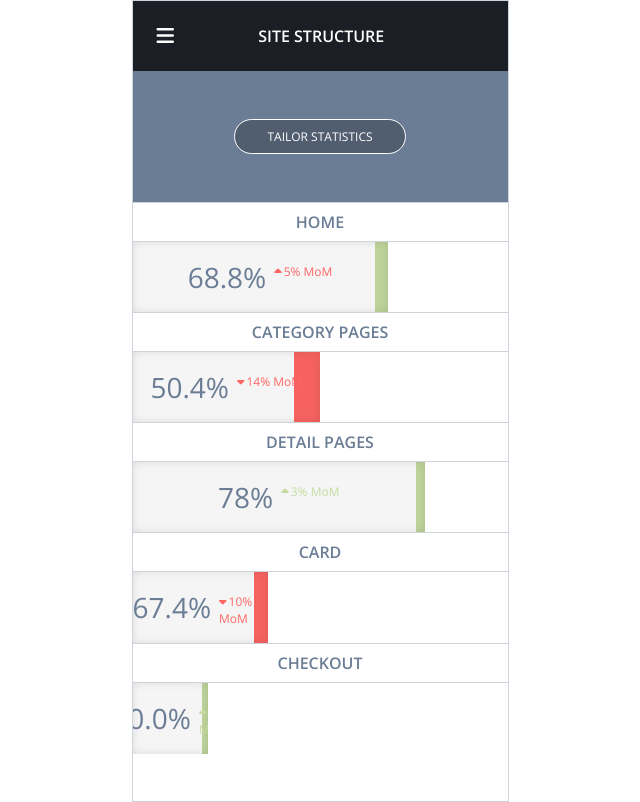
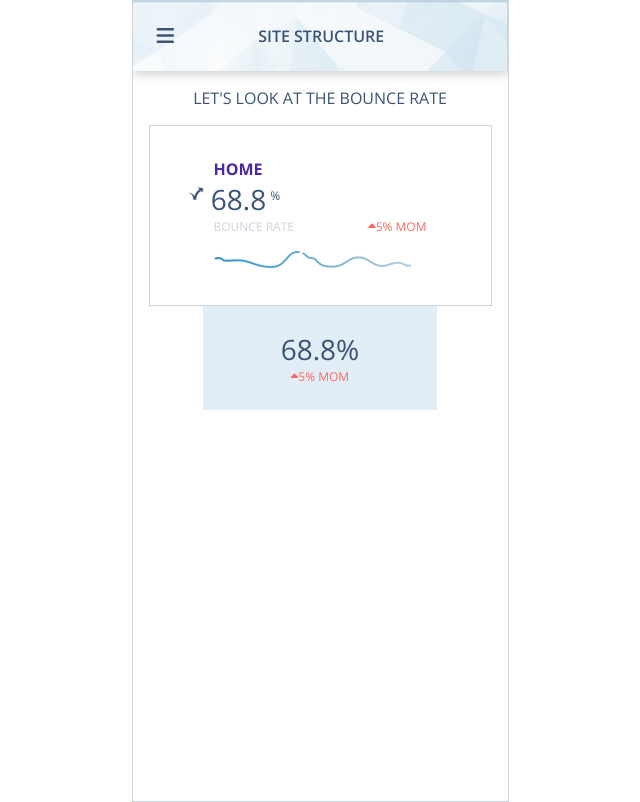
Before and after one commit to TimThuis/dashboard, a plain HTML site: page index.html in a window 1280 px wide. Shown: the whole page, without its empty margins (320-960 px from the left). Drawn offline with nearby package versions, Linux system fonts and the light colour scheme.

Commit message:
add design file and animation

```diff
--- a/index.html
+++ b/index.html
@@ -12,112 +12,59 @@
         <div id="navbar">
           <i class="fa fa-bars" aria-hidden="true"></i>
           <div class="title">
-            <h1>category pages</h1>
             <h1>site structure</h1>
           </div>
           <i class="fa fa-times" aria-hidden="true" onclick="hideDetailPage()"></i>
         </div>
         <div class="intro">
-          <p class="button">Tailor statistics</p>
+          <p>let's look at the <span>bounce rate</span></p>
         </div>
       </div>
       <div id="home-page">
-        <div class="card">
-          <h2>home</h2>
-          <div class="card-detail card-test">
-            <div class="slide-card one" onclick='slideCardPlay()'>
-              <h4>Bounce rate</h4>
-              <div class="percent">68.8%</div>
-              <div class="grow red"><i class="fa fa-caret-up" aria-hidden="true"></i>5% MoM</div>
-            </div>
-            <div class="slide-card two"  onclick='slideCardRev()'>
-              <img src="./src/graph.png" alt="">
-            </div>
+        <div class="card-main" >
+          <div class="card-title f-purple f-extra-bold">home</div>
+          <div class="card-percent f-big">
+            <img src="./src/icon-bounce.png" alt="icon">
+            68.8<span class="f-small">%<span>
+          </div>
+          <div class="card-sub-title f-small f-gray">
+            Bounce rate
+            <span class="grow-percent f-red"><i class="fa fa-caret-up" aria-hidden="true"></i>5% MoM</span>
+          </div>
+          <div class="card-graph-small">
+            <img src="./src/graph-small.png" alt="graph">
           </div>
         </div>
 
-        <div style='width:68%' onclick='showGraph(this)' class="flow">
-          <div style='width:5%' class="diff-status-bar green-bg"></div>
-          <div class="numbers">
-            <div class="percent">
-              68.8%
+        <div class="card-bar" style='width:68%' onclick='startCardBarDetailShow(this)'>
+          <div class="percent f-big">68.8%</div>
+          <div class="grow f-red f-small"><i class="fa fa-caret-up" aria-hidden="true"></i>5% MoM</div>
+          <div class="card-bar-graph">
+            <img src="./src/graph-big.png" alt="graph">
+          </div>
+          <div class="card-bar-details">
+            <div class="card-bar-small">
+              <img src="./src/icon-bounce.png" alt="">
+              <div class="number f-large f-bold">65$</div>
+              <p class="f-small">adv</p>
+              <span class="grow-percent f-red f-small"><i class="fa fa-caret-down" aria-hidden="true"></i>2% MoM</span>
             </div>
-            <div class="grow red"><i class="fa fa-caret-up" aria-hidden="true"></i>5% MoM</div>
-          </div>
-          <div class="graph">
-            <img src="./src/graph.png" alt="">
-            <div class="more">
-              read more
+            <div class="card-bar-small">
+              <img src="./src/icon-bounce.png" alt="">
+              <div class="number f-large f-bold">-12m$</div>
+              <p class="f-small">revenue</p>
+              <span class="grow-percent f-green f-small"><i class="fa fa-caret-up" aria-hidden="true"></i>2.3% MoM</span>
             </div>
+            <div class="card-bar-small">
+              <img src="./src/icon-bounce.png" alt="">
+              <div class="number f-large f-bold">20.000</div>
+              <p class="f-small">visits</p>
+              <span class="grow-percent f-green f-small"><i class="fa fa-caret-up" aria-hidden="true"></i>1% MoM</span>
+            </div>
+
           </div>
         </div>
 
-        <div class="card" onclick="showDetailPage()">
-          <h2>category pages</h2>
-          <div class="card-detail">
-            <div class="slide-card one">
-              <h4>Conversion</h4>
-              <div class="percent">25.7%</div>
-              <div class="grow green"><i class="fa fa-caret-down" aria-hidden="true"></i>7% MoM</div>
-            </div>
-          </div>
-        </div>
-
-        <div style='width:50%' class="flow">
-          <div style='width:14%' class="diff-status-bar red-bg"></div>
-          <div class="numbers">
-            <div class="percent">
-              50.4%
-            </div>
-            <div class="grow red"><i class="fa fa-caret-down" aria-hidden="true"></i>14% MoM</div>
-          </div>
-        </div>
-
-        <div class="card">
-          <h2>detail pages</h2>
-          <div class="card-detail">
-            <div class="slide-card one">
-              <h4>Exit rate</h4>
-              <div class="percent">5.4%</div>
-              <div class="grow green"><i class="fa fa-caret-up" aria-hidden="true"></i>103.4% MoM</div>
-            </div>
-          </div>
-        </div>
-        <div style='width:78%' class="flow">
-          <div style='width:3%' class="diff-status-bar green-bg"></div>
-          <div class="numbers">
-            <div class="percent">
-              78%
-            </div>
-            <div class="grow green"><i class="fa fa-caret-up" aria-hidden="true"></i>3% MoM</div>
-          </div>
-        </div>
-
-        <div class="card">
-          <h2>card</h2>
-        </div>
-
-        <div style='width:36%' class="flow">
-          <div style='width:10%' class="diff-status-bar red-bg"></div>
-          <div class="numbers">
-            <div class="percent">67.4%</div>
-            <div class="grow red"><i class="fa fa-caret-down" aria-hidden="true"></i>10% MoM</div>
-          </div>
-        </div>
-
-        <div class="card">
-          <h2>checkout</h2>
-        </div>
-
-        <div style='width:20%' class="flow">
-          <div style='width:7%' class="diff-status-bar green-bg"></div>
-          <div class="numbers">
-            <div class="percent">
-              20.0%
-            </div>
-            <div class="grow green"><i class="fa fa-caret-up" aria-hidden="true"></i>7% MoM</div>
-          </div>
-        </div>
       </div>
     </div>
   </body>
--- a/main.js
+++ b/main.js
@@ -1,124 +1,160 @@
-const dataFlowsTl = new TimelineMax();
-const dataFlowChartShowTl = new TimelineMax({
+let played = false;
+
+const cardBarShowDetails = new TimelineMax({
   paused: true,
-})
-const detailPageTl = new TimelineMax({
-  paused: true,
-})
-const showDetailCardTl = new TimelineMax({
-  paused: true,
-})
+});
+
+cardBarShowDetails.to('#home-page', 0.5, {
+  padding: 0,
+}, 'start')
+  .to('.card-bar', 0.5, {
+    width: '100%',
+  }, 'start')
+  .from('.card-bar-graph', 1, {
+    height: 0,
+  }, 'start+=0.5')
+  .from('.card-bar-details', 1, {
+    height: 0,
+    opacity: 0,
+    padding: 0,
+  }, 'start+=0.5')
+  .staggerFrom('.card-bar-small', 0.5, {
+    opacity: 0,
+    y: '-100%'
+  }, 0.25, 'start+=1')
 
 
-showDetailCardTl.to('.card-test .one', 1, {
-  scale: 0.75,
-  opacity: 0.75,
-}, 'start')
-  .to('.card-test .two', 1, {
-    x: '0%',
-  }, 'start+=0.5')
-
-
-
-detailPageTl.to('.flow', 1, {
-  x: '-100%',
-}, 'start')
-  .to('.flow', 0.5, {
-    height: 0,
-    padding: 0,
-  }, 'start+=1')
-  .to('.card h2', 0.5, {
-    y: '-150%',
-    padding: 0,
-  }, 'start')
-  .to('.card h2', 0.5, {
-    opacity: 0,
-  }, 'start+=0.5')
-  .staggerTo('.card', 0.5, {
-    height: '200px',
-    padding: 0,
-    overflow: 'visible'
-  }, 0.25, 'start+=1')
-  .to('.card .slide-card', 0.5, {
-    height: '100%',
-  }, 'start+=1')
-  .to('.title h1', 0.5, {
-    y: 0
-  }, 'start')
-  .to('.fa-times', 0.5, {
-    opacity: 1,
-  }, 'start')
-  .to('.card .card-detail', 0.5, {
-    opacity: 1,
-  }, 'start+=1.5')
-  .from('.card .card-detail', 0.25, {
-    scale: 0.9,
-  }, 'start+=1.5')
-
-dataFlowsTl.staggerFrom('.card', 0.5, {
-  x: '100%',
-}, 0.1, 'start')
-  .staggerFrom('.flow', 0.5, {
-    width: 0,
-  }, 0.1, 'start+=0.5')
-  .staggerFrom('.flow .diff-status-bar', 0.5, {
-    width: 0,
-  }, 0.1, 'start+=1')
-  .staggerFrom('.flow .percent', 0.25, {
-    y: '-100%',
-  }, 0.1, 'start+=1')
-  .staggerFrom('.flow .grow', 0.25, {
-    y: '-100%',
-  }, 0.1, 'start+=1.25')
-
-
-function showGraph(el) {
-  const statusBar = el.querySelector('.diff-status-bar');
-
-  dataFlowChartShowTl.to(el, 0.5, {
-    width: '100%',
-  }, 'start')
-    .to(statusBar, 0.5, {
-      width: '0',
-    }, 'start')
-    .to('.numbers', 0.5, {
-      marginTop: '16px',
-    }, 'start+=0.5')
-    .to('.graph', 0.5, {
-      height: '200px',
-    }, 'start+=0.5')
-    .to('.flow', 0.5, {
-      padding: 0,
-    }, 'start+=0.5')
-    .to('.graph', 1, {
-      width: '100%',
-    }, 'start+=1')
-    .to('.more', 0.5, {
-      y: '0%'
-    }, 'start+=2')
-
-  if (el.classList.contains('open')) {
-    el.classList.remove('open');
-    dataFlowChartShowTl.reverse();
+function startCardBarDetailShow(element) {
+  if (!played) {
+    cardBarShowDetails.play();
+    played = !played;
   } else {
-    el.classList.add('open');
-    dataFlowChartShowTl.play();
+    cardBarShowDetails.reverse();
+    played = !played;
   }
 }
 
-function showDetailPage() {
-  detailPageTl.play();
-}
-
-function hideDetailPage() {
-  detailPageTl.reverse();
-}
-
-
-function slideCardPlay() {
-  showDetailCardTl.play();
-}
-
-function slideCardRev() {
-  showDetailCardTl.reverse();
-}
+// const dataFlowsTl = new TimelineMax();
+// const dataFlowChartShowTl = new TimelineMax({
+//   paused: true,
+// })
+// const detailPageTl = new TimelineMax({
+//   paused: true,
+// })
+// const showDetailCardTl = new TimelineMax({
+//   paused: true,
+// })
+//
+//
+// showDetailCardTl.to('.card-test .one', 1, {
+//   scale: 0.75,
+//   opacity: 0.75,
+// }, 'start')
+//   .to('.card-test .two', 1, {
+//     x: '0%',
+//   }, 'start+=0.5')
+//
+//
+//
+// detailPageTl.to('.flow', 1, {
+//   x: '-100%',
+// }, 'start')
+//   .to('.flow', 0.5, {
+//     height: 0,
+//     padding: 0,
+//   }, 'start+=1')
+//   .to('.card h2', 0.5, {
+//     y: '-150%',
+//     padding: 0,
+//   }, 'start')
+//   .to('.card h2', 0.5, {
+//     opacity: 0,
+//   }, 'start+=0.5')
+//   .staggerTo('.card', 0.5, {
+//     height: '200px',
+//     padding: 0,
+//     overflow: 'visible'
+//   }, 0.25, 'start+=1')
+//   .to('.card .slide-card', 0.5, {
+//     height: '100%',
+//   }, 'start+=1')
+//   .to('.title h1', 0.5, {
+//     y: 0
+//   }, 'start')
+//   .to('.fa-times', 0.5, {
+//     opacity: 1,
+//   }, 'start')
+//   .to('.card .card-detail', 0.5, {
+//     opacity: 1,
+//   }, 'start+=1.5')
+//   .from('.card .card-detail', 0.25, {
+//     scale: 0.9,
+//   }, 'start+=1.5')
+//
+// dataFlowsTl.staggerFrom('.card', 0.5, {
+//   x: '100%',
+// }, 0.1, 'start')
+//   .staggerFrom('.flow', 0.5, {
+//     width: 0,
+//   }, 0.1, 'start+=0.5')
+//   .staggerFrom('.flow .diff-status-bar', 0.5, {
+//     width: 0,
+//   }, 0.1, 'start+=1')
+//   .staggerFrom('.flow .percent', 0.25, {
+//     y: '-100%',
+//   }, 0.1, 'start+=1')
+//   .staggerFrom('.flow .grow', 0.25, {
+//     y: '-100%',
+//   }, 0.1, 'start+=1.25')
+//
+//
+// function showGraph(el) {
+//   const statusBar = el.querySelector('.diff-status-bar');
+//
+//   dataFlowChartShowTl.to(el, 0.5, {
+//     width: '100%',
+//   }, 'start')
+//     .to(statusBar, 0.5, {
+//       width: '0',
+//     }, 'start')
+//     .to('.numbers', 0.5, {
+//       marginTop: '16px',
+//     }, 'start+=0.5')
+//     .to('.graph', 0.5, {
+//       height: '200px',
+//     }, 'start+=0.5')
+//     .to('.flow', 0.5, {
+//       padding: 0,
+//     }, 'start+=0.5')
+//     .to('.graph', 1, {
+//       width: '100%',
+//     }, 'start+=1')
+//     .to('.more', 0.5, {
+//       y: '0%'
+//     }, 'start+=2')
+//
+//   if (el.classList.contains('open')) {
+//     el.classList.remove('open');
+//     dataFlowChartShowTl.reverse();
+//   } else {
+//     el.classList.add('open');
+//     dataFlowChartShowTl.play();
+//   }
+// }
+//
+// function showDetailPage() {
+//   detailPageTl.play();
+// }
+//
+// function hideDetailPage() {
+//   detailPageTl.reverse();
+// }
+//
+//
+// function slideCardPlay() {
+//   showDetailCardTl.play();
+// }
+//
+// function slideCardRev() {
+//   showDetailCardTl.reverse();
+// }
--- a/style.scss
+++ b/style.scss
@@ -1,79 +1,70 @@
 /*variables*/
 $color-red: #FF6663;
 $color-green: #C5DCA0;
-$color-blue: #6A7D95;
-$color-gray: #767676;
-$color-blue-gray: #CDD3DB;
-$color-light-gray: #B5B5B5;
-$color-white-gray: #F5F5F5;
+$color-black: #414141;
+$color-blue-solid: #3C5377;
+$color-blue-trans: #E2EEF5;
+$color-gray: #CDD3DB;
+$color-purple: #4B26A1;
 $color-white: #FFFFFF;
 
-$font-size-extra-small: 8px;
 $font-size-small: 12px;
 $font-size-medium: 16px;
 $font-size-large: 20px;
 $font-size-extra-large: 28px;
-$font-size-mega: 36px;
 
 $font-extra-bold: 700;
 $font-bold: 600;
 $font-semi-bold: 500;
 $font-regular: 400;
+$font-thin: 300;
 
 $padding-small: 8px;
 $padding: 16px;
 $padding-large: 24px;
 $padding-big: 32px;
 
+.f-green { color: $color-green; }
+.f-red { color: $color-red; }
+.f-purple { color: $color-purple; }
+.f-gray { color: $color-gray; }
+.f-blue { color: $color-blue-solid; }
+
+.f-big { font-size: $font-size-extra-large; }
+.f-large { font-size: $font-size-large; }
+.f-small { font-size: $font-size-small; }
+
+.f-extra-bold { font-weight: $font-extra-bold; }
+.f-bold { font-weight: $font-bold; }
+.f-semi-bold { font-weight: $font-semi-bold; }
+.f-thin { font-weight: $font-thin; }
 
 body {
 	margin: 0;
 	font-family: 'Open Sans', sans-serif;
 	position: relative;
-	h1,h2,h3,h4,h5,h6,p {
+	h1,h2,h3,h4,h5,h6,p, div {
 		margin: 0;
+		padding: 0;
+		color: $color-blue-solid;
+		text-transform: uppercase;
+		font-size: $font-size-medium;
 		font-weight: $font-regular;
-		color: $color-blue;
-		text-transform: uppercase;
 	}
 }
 
 .main {
 	max-width: 375px;
 	margin: 0 auto;
-	border: 1px solid $color-blue-gray;
+	border: 1px solid $color-gray;
 	overflow: hidden;
 	min-height: 100vh;
 }
 
-.green { color: $color-green; }
-.green-bg { background: $color-green; }
-.red { color: $color-red; }
-.red-bg { background: $color-red; }
-
-.button {
-	background: rgba(0,0,0,0.25);
-  border: 1px solid $color-white;
-  border-radius: 1000px;
-  padding: $padding-small $padding-big;
-  font-size: $font-size-small;
-	cursor: pointer;
-}
-
-#header {
-	// background-image: url(./src/header-home.jpg);
-	background-color: $color-blue;
-	background-size: cover;
-	text-align: center;
-	color: $color-white;
-	h1, p {
-		color: $color-white;
-	}
-	.intro {
-		display: flex;
-    justify-content: center;
-    padding: 48px 0;
-	}
+.intro {
+	display: flex;
+  justify-content: center;
+  padding: 16px 0;
 }
 
 #navbar {
@@ -81,13 +72,10 @@ body {
 	display: flex;
   justify-content: space-between;
   align-items: center;
-	background: rgba(0,0,0,0.75);
-	.title {
-		overflow: hidden;
-		height: 22px;
-	}
+	background: url(./src/background-header.jpg);
+	background-size: cover;
+	box-shadow: 0px 3px 10px rgba(0,0,0,0.2);
 	h1 {
-    transform: translateY(-100%);
 		font-size: $font-size-medium;
 		font-weight: $font-bold;
 	}
@@ -101,123 +89,175 @@ body {
 }
 
 #home-page {
-	.card {
-		padding: $padding-small;
-		border-top: 1px solid $color-blue-gray;
-		border-bottom: 1px solid $color-blue-gray;
-		background: $color-white;
-		overflow: hidden;
-		h2 {
-			text-align: center;
-			text-transform: uppercase;
-			font-size: $font-size-medium;
-			font-weight: $font-bold;
+	padding: 0 $padding;
+	.card-main {
+		background: white;
+    border: 1px solid $color-gray;
+    padding: $padding-big 64px;
+		.card-percent {
+			margin-left: -26px;
+			span, img{
+				vertical-align: super;
+			}
+			span {
+				padding-left: 4px;
+			}
 		}
+		.grow-percent {
+			float: right;
+		}
+		.card-graph-small {
+			padding-top: $padding;
+		};
 	}
-
-	.flow {
-		background: $color-white-gray;
-		padding: 16px 0;
-		position: relative;
-		cursor: pointer;
-	 	box-shadow: inset 0 0 8px rgba(0,0,0,0.1);
-		overflow: hidden;
-		.diff-status-bar {
-			height: 100%;
-			position: absolute;
-			top: 0;
-    	right: 0;
-			mix-blend-mode: multiply;
+	.card-bar {
+		background: $color-blue-trans;
+		margin: 0 auto;
+		display: flex;
+    flex-direction: column;
+    align-items: center;
+		padding: $padding-large 0;
+		.card-bar-graph {
+			overflow: hidden;
 		}
-		.numbers {
-				overflow: hidden;
+		.card-bar-graph img{
+			padding: $padding 0;
+		}
+		.card-bar-details {
+			display: flex;
+			border-top: 1px solid $color-gray;
+			width: 100%;
+	    justify-content: space-around;
+			padding-top: $padding-large;
+			overflow: hidden;
+			& > * {
 				display: flex;
-        justify-content: center;
-				color: $color-blue;
-				.percent {
-					margin-right: 8px;
-					font-size: $font-size-extra-large;
-				}
-				.grow {
-					margin-top: 5px;
-					font-size: $font-size-small;
-					i {
-						margin-right: 2px;
-					}
-				}
-		}
-		.graph {
-			display: flex;
-    	justify-content: center;
-    	height: 100%;
-    	align-items: center;
-			width: 0;
-			overflow: hidden;
-			height: 0;
-			position: relative;
-			img {
-				width: 100vw;
-		    margin-bottom: 32px;
+    		flex-direction: column;
+    		align-items: center;
 			}
-			.more {
-				padding: 12px 0;
-				color: $color-white;
-				position: absolute;
-				background: rgba(0,0,0,0.3);
-				transform: translateY(100%);
-				text-align: center;
-				width: 100%;
-				left: 0;
-				bottom: 0;
-				font-weight: $font-regular;
-				text-transform: uppercase;
-				font-size: $font-size-small;
+			.card-bar-small > * {
+				padding: 2px 0;
 			}
 		}
 	}
 }
-
-.card-detail {
-	opacity: 0;
-	position: relative;
-	height: 100%;
-	margin-top: -22px;
-	background: $color-light-gray;
-	.slide-card {
-		height: 100%;
-    display: flex;
-    justify-content: center;
-    align-items: center;
-		background: $color-white;
-		overflow: hidden;
-		height: 22px;
-		img {
-			width: 75%;
-		}
-	}
-	.one {
-		display: flex;
-    flex-direction: column;
-		h4 {
-			color: $color-light-gray;
-		}
-		.percent {
-			color: $color-blue;
-			font-size: 42px;
-			font-weight: $font-extra-bold;
-		}
-		.grow {
-			display: inline;
-			i {
-				padding-right: 4px;
-			}
-		}
-	}
-	.two {
-		position: absolute;
-		transform: translateX(100%);
-		top: 0;
-    left: 0;
-    width: 100%;
-	}
-}
+	// 	.card {
+	// 		padding: $padding-small;
+	// 		border-top: 1px solid $color-blue-gray;
+	// 		border-bottom: 1px solid $color-blue-gray;
+	// 		background: $color-white;
+	// 		overflow: hidden;
+	// 		h2 {
+	// 			text-align: center;
+	// 			text-transform: uppercase;
+	// 			font-size: $font-size-medium;
+	// 			font-weight: $font-bold;
+	// 		}
+	// 	}
+	//
+	// 	.flow {
+	// 		background: $color-white-gray;
+	// 		padding: 16px 0;
+	// 		position: relative;
+	// 		cursor: pointer;
+	// 	 	box-shadow: inset 0 0 8px rgba(0,0,0,0.1);
+	// 		overflow: hidden;
+	// 		.diff-status-bar {
+	// 			height: 100%;
+	// 			position: absolute;
+	// 			top: 0;
+	//     	right: 0;
+	// 			mix-blend-mode: multiply;
+	// 		}
+	// 		.numbers {
+	// 				overflow: hidden;
+	// 				display: flex;
+	//         justify-content: center;
+	// 				color: $color-blue;
+	// 				.percent {
+	// 					margin-right: 8px;
+	// 					font-size: $font-size-extra-large;
+	// 				}
+	// 				.grow {
+	// 					margin-top: 5px;
+	// 					font-size: $font-size-small;
+	// 					i {
+	// 						margin-right: 2px;
+	// 					}
+	// 				}
+	// 		}
+	// 		.graph {
+	// 			display: flex;
+	//     	justify-content: center;
+	//     	height: 100%;
+	//     	align-items: center;
+	// 			width: 0;
+	// 			overflow: hidden;
+	// 			height: 0;
+	// 			position: relative;
+	// 			img {
+	// 				width: 100vw;
+	// 		    margin-bottom: 32px;
+	// 			}
+	// 			.more {
+	// 				padding: 12px 0;
+	// 				color: $color-white;
+	// 				position: absolute;
+	// 				background: rgba(0,0,0,0.3);
+	// 				transform: translateY(100%);
+	// 				text-align: center;
+	// 				width: 100%;
+	// 				left: 0;
+	// 				bottom: 0;
+	// 				font-weight: $font-regular;
+	// 				text-transform: uppercase;
+	// 				font-size: $font-size-small;
+	// 			}
+	// 		}
+	// 	}
+	// }
+	//
+	// .card-detail {
+	// 	opacity: 0;
+	// 	position: relative;
+	// 	height: 100%;
+	// 	margin-top: -22px;
+	// 	background: $color-light-gray;
+	// 	.slide-card {
+	// 		height: 100%;
+	//     display: flex;
+	//     justify-content: center;
+	//     align-items: center;
+	// 		background: $color-white;
+	// 		overflow: hidden;
+	// 		height: 22px;
+	// 		img {
+	// 			width: 75%;
+	// 		}
+	// 	}
+	// 	.one {
+	// 		display: flex;
+	//     flex-direction: column;
+	// 		h4 {
+	// 			color: $color-light-gray;
+	// 		}
+	// 		.percent {
+	// 			color: $color-blue;
+	// 			font-size: 42px;
+	// 			font-weight: $font-extra-bold;
+	// 		}
+	// 		.grow {
+	// 			display: inline;
+	// 			i {
+	// 				padding-right: 4px;
+	// 			}
+	// 		}
+	// 	}
+	// 	.two {
+	// 		position: absolute;
+	// 		transform: translateX(100%);
+	// 		top: 0;
+	//     left: 0;
+	//     width: 100%;
+	// 	}
+	// }
```
Also changed, not shown: src/Bitmap.jpg (added), src/Rectangle.jpg (added), src/back.png (deleted), src/background-header.jpg (added), src/bar-chart.png (deleted), src/front.png (deleted), src/graph-big.png (added), src/graph-small.png (added), src/graph.png (deleted), src/header-home.jpg (deleted), src/icon-bounce.png (added), src/icon-conversion.png (added), src/icon-exit.png (added), src/icon-home-to-cat.png (added), 1 more files, 2 other files.
